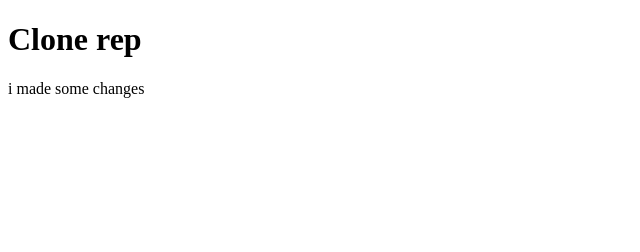
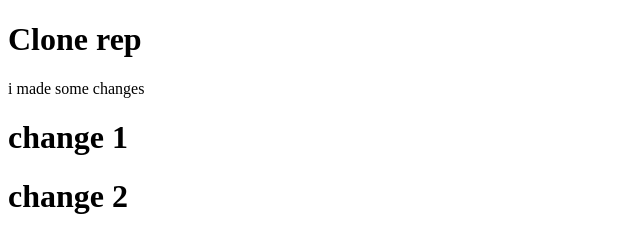
Before and after one commit to adnanemouhmid/clone, a plain HTML site: page index.html in a window 1280 px wide. Shown: the whole page, without its empty margins (0-640 px from the left). Drawn offline with Linux system fonts and the light colour scheme.

Commit message:
4th commit

```diff
--- a/index.html
+++ b/index.html
@@ -12,5 +12,8 @@
     <!-- git add index.html  ->  track the file-->
 
     <p>i made some changes</p>
+
+    <h1>change 1</h1>
+    <h1>change 2</h1>
 </body>
 </html>
```
